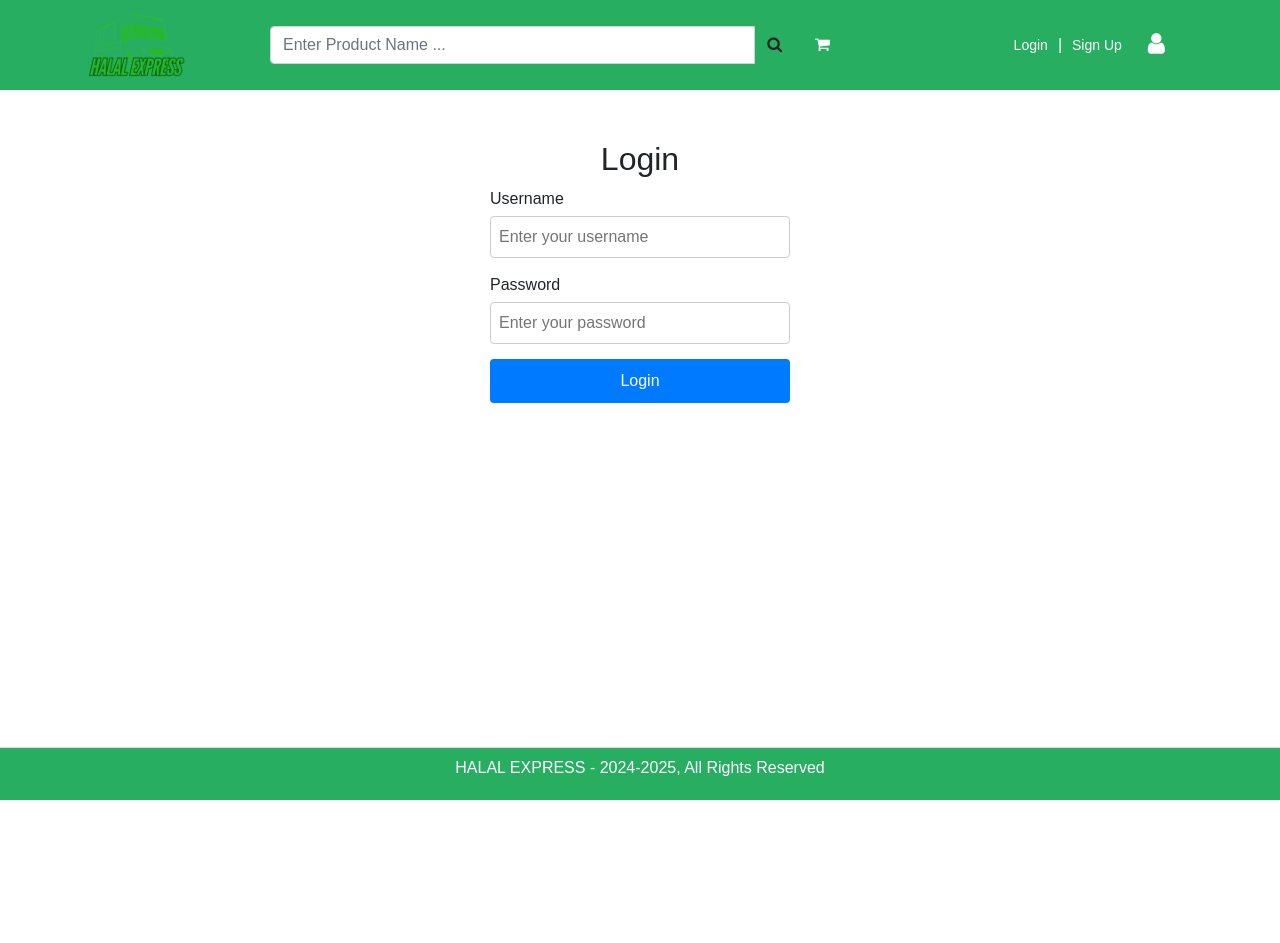
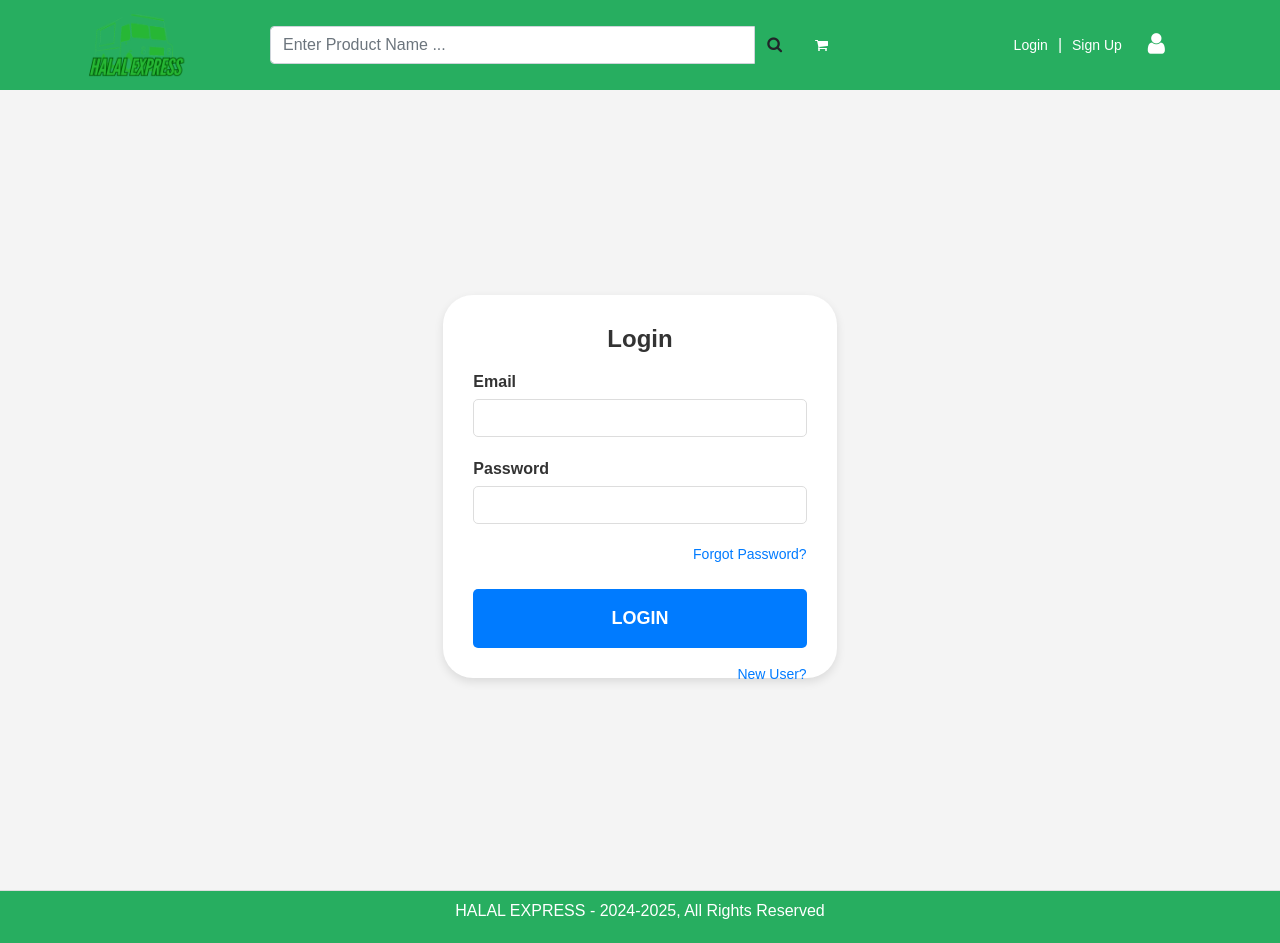
Before and after one commit to NiKoLai1007/HalalWeb, a React (Create React App) app in the folder frontend/: page /login in a window 1280 px wide. Before the commit the page ends 800 px from the top, so only its background shows below. Built offline with nearby package versions, Linux system fonts and the light colour scheme; a web font is replaced by a local one.

Commit message:
update login

```diff
--- a/frontend/package.json
+++ b/frontend/package.json
@@ -12,6 +12,8 @@
     "react-router-dom": "^6.28.0",
     "react-scripts": "5.0.1",
     "react-toastify": "^9.1.3",
+    "axios": "^1.5.1",
+    "react-helmet": "^6.1.0",
     "web-vitals": "^2.1.4"
   },
   "scripts": {
--- a/frontend/src/App.css
+++ b/frontend/src/App.css
@@ -175,3 +175,120 @@ a {
 a:hover {
   text-decoration: underline;
 }
+
+/* login */
+
+/* General Styling */
+body {
+  font-family: Arial, sans-serif;
+  background-color: #f4f4f4;
+  margin: 0;
+  padding: 0;
+}
+
+/* Login Wrapper */
+.wrapper {
+  display: flex;
+  align-items: center;
+  justify-content: center;
+  min-height: 100vh;
+  padding: 20px;
+}
+
+/* Login Form */
+form.hey {
+  background: #ffffff;
+  padding: 30px;
+  border-radius: 30px;
+  box-shadow: 0 4px 10px rgba(0, 0, 0, 0.1);
+  width: 100%;
+  max-width: 400px;
+}
+
+form.hey h1 {
+  text-align: center;
+  font-size: 24px;
+  font-weight: bold;
+  margin-bottom: 20px;
+  color: #333333;
+}
+
+/* Form Group */
+.form-group {
+  margin-bottom: 20px;
+}
+
+.form-group label {
+  font-weight: 600;
+  color: #333333;
+  margin-bottom: 5px;
+  display: inline-block;
+}
+
+.form-group input {
+  width: 100%;
+  padding: 10px 15px;
+  border: 1px solid #ddd;
+  border-radius: 5px;
+  font-size: 16px;
+  color: #555;
+  transition: all 0.3s ease;
+}
+
+.form-group input:focus {
+  outline: none;
+  border-color: #007BFF;
+  box-shadow: 0 0 5px rgba(0, 123, 255, 0.5);
+}
+
+/* Invalid Input */
+.is-invalid {
+  border-color: #e3342f;
+}
+
+.invalid-feedback {
+  font-size: 14px;
+  color: #e3342f;
+  margin-top: 5px;
+}
+
+/* Buttons */
+button#login_button {
+  width: 100%;
+  background-color: #007BFF;
+  border: none;
+  color: white;
+  font-size: 18px;
+  font-weight: 600;
+  padding: 10px 20px;
+  border-radius: 5px;
+  cursor: pointer;
+  transition: background-color 0.3s ease;
+}
+
+button#login_button:hover {
+  background-color: #0056b3;
+}
+
+/* Links */
+a {
+  color: #007BFF;
+  text-decoration: none;
+  font-size: 14px;
+  transition: color 0.3s ease;
+}
+
+a:hover {
+  color: #0056b3;
+}
+
+/* Responsive Styling */
+@media (max-width: 768px) {
+  .wrapper {
+      padding: 10px;
+  }
+
+  form.hey {
+      padding: 20px;
+  }
+}
--- a/frontend/src/Components/Layout/Loader.js
+++ b/frontend/src/Components/Layout/Loader.js
@@ -1,12 +1,12 @@
-// import React from 'react'
+import React from 'react'
 
-// const Loader = () => {
-//     return (
-//         <div class="overlay">
-//   <div class="loader"></div>
-// </div>
+const Loader = () => {
+    return (
+        <div class="overlay">
+  <div class="loader"></div>
+</div>
 
-//     )
-// }
+    )
+}
 
-// export default Loader
+export default Loader
--- a/frontend/src/Components/User/Login.js
+++ b/frontend/src/Components/User/Login.js
@@ -1,44 +1,171 @@
-import React, { useState } from 'react';
+import React, { Fragment, useState, useEffect } from 'react';
+import { Link, useNavigate, useLocation } from 'react-router-dom';
+import Loader from '../Layout/Loader';
+import Metadata from '../Layout/Metadata';
+import { toast } from 'react-toastify';
+import 'react-toastify/dist/ReactToastify.css';
+import axios from 'axios';
+import { authenticate } from '../../utils/helpers';
+import { getUser } from '../../utils/helpers';
 
-function Login() {
-  const [username, setUsername] = useState('');
+const Login = () => {
+    const [email, setEmail] = useState('');
     const [password, setPassword] = useState('');
+    const [loading, setLoading] = useState(false);
+    const [emailError, setEmailError] = useState('');
+    const [passwordError, setPasswordError] = useState('');
 
-  const handleSubmit = (e) => {
-    e.preventDefault();
-    console.log('Username:', username);
-    console.log('Password:', password);
-    // Add authentication logic here
+    const navigate = useNavigate();
+    let location = useLocation();
+    const redirect = location.search ? new URLSearchParams(location.search).get('redirect') : '';
+    const notify = (error) =>
+        toast.error(error, {
+            position: toast.POSITION.BOTTOM_RIGHT,
+        });
+
+    const login = async (email, password) => {
+        try {
+            const config = {
+                headers: {
+                    'Content-Type': 'application/json',
+                },
             };
 
+            // Add email validation
+            if (!email.match(/^([\w.%+-]+)@([\w-]+\.)+([\w]{2,})$/i)) {
+                setEmailError('Invalid email');
+                return;
+            } else {
+                setEmailError('');
+            }
+
+            // Add password validation
+            if (!password) {
+                setPasswordError('Password is required');
+                return;
+            } else {
+                setPasswordError('');
+            }
+
+            const { data } = await axios.post(`http://localhost:4001/api/v1/login`, { email, password }, config);
+            console.log(data);
+            authenticate(data, () => navigate('/'));
+        } catch (error) {
+            toast.error('Invalid user or password', {
+                position: toast.POSITION.BOTTOM_RIGHT,
+            });
+        }
+    };
+
+    const submitHandler = (e) => {
+        e.preventDefault();
+
+        // Add email and password validation
+        if (!email) {
+            setEmailError('Email is required');
+        } else if (!email.match(/^([\w.%+-]+)@([\w-]+\.)+([\w]{2,})$/i)) {
+            setEmailError('Invalid email');
+        } else {
+            setEmailError('');
+        }
+
+        if (!password) {
+            setPasswordError('Password is required');
+        } else {
+            setPasswordError('');
+        }
+
+        // If either email or password is blank, return without attempting login
+        if (!email || !password) {
+            return;
+        }
+
+        login(email, password);
+    };
+
+    useEffect(() => {
+        if (getUser() && redirect === 'shipping') {
+            navigate(`/${redirect}`);
+        }
+    }, []);
+
     return (
-    <div style={{ display: 'flex', flexDirection: 'column', alignItems: 'center', marginTop: '50px' }}>
-      <h2>Login</h2>
-      <form onSubmit={handleSubmit} style={{ display: 'flex', flexDirection: 'column', width: '300px' }}>
-        <label htmlFor="username" style={{ marginBottom: '5px' }}>Username</label>
+        <Fragment>
+            {loading ? (
+                <Loader />
+            ) : (
+                <Fragment>
+                    <Metadata title={'Login'} />
+
+                    <div className="login row wrapper justify-content-center">
+                        {/* <div className="col-12 col-md-5">
+                            <img
+                                src="images/loginpic2.png"
+                                alt="Your Image"
+                                className="img-fluid"
+                                style={{ height: '450px' }}
+                            />
+                        </div> */}
+
+                        <div className="col-12 col-md-4 ">
+                            <form
+                                className="hey"
+                                onSubmit={submitHandler}
+                                style={{ borderRadius: '30px' }}
+                            >
+                                <h1 className="mb-3 font-weight-bold">Login</h1>
+                                <div className="form-group">
+                                    <label htmlFor="email_field">Email</label>
                                     <input
-          type="text"
-          id="username"
-          value={username}
-          onChange={(e) => setUsername(e.target.value)}
-          style={{ padding: '8px', marginBottom: '15px', border: '1px solid #ccc', borderRadius: '4px' }}
-          placeholder="Enter your username"
+                                        type="email"
+                                        id="email_field"
+                                        className={`form-control ${emailError ? 'is-invalid' : ''}`}
+                                        value={email}
+                                        onChange={(e) => {
+                                            setEmail(e.target.value);
+                                            setEmailError('');
+                                        }}
                                     />
-        <label htmlFor="password" style={{ marginBottom: '5px' }}>Password</label>
+                                    {emailError && <div className="invalid-feedback">{emailError}</div>}
+                                </div>
+
+                                <div className="form-group">
+                                    <label htmlFor="password_field">Password</label>
                                     <input
                                         type="password"
-          id="password"
+                                        id="password_field"
+                                        className={`form-control ${passwordError ? 'is-invalid' : ''}`}
                                         value={password}
-          onChange={(e) => setPassword(e.target.value)}
-          style={{ padding: '8px', marginBottom: '15px', border: '1px solid #ccc', borderRadius: '4px' }}
-          placeholder="Enter your password"
+                                        onChange={(e) => {
+                                            setPassword(e.target.value);
+                                            setPasswordError('');
+                                        }}
                                     />
-        <button type="submit" style={{ padding: '10px', backgroundColor: '#007BFF', color: '#fff', border: 'none', borderRadius: '4px', cursor: 'pointer' }}>
-          Login
+                                    {passwordError && <div className="invalid-feedback">{passwordError}</div>}
+                                </div>
+
+                                <Link to="/password/forgot" className="float-right mb-4">
+                                    Forgot Password?
+                                </Link>
+
+                                <button
+                                    id="login_button"
+                                    type="submit"
+                                    className="btn btn-block py-3"
+                                >
+                                    LOGIN
                                 </button>
+
+                                <Link to="/register" className="float-right mt-3">
+                                    New User?
+                                </Link>
                             </form>
                         </div>
+                    </div>
+                </Fragment>
+            )}
+        </Fragment>
     );
-}
+};
 
 export default Login;
--- /dev/null
+++ b/frontend/src/utils/helpers.js
@@ -0,0 +1,47 @@
+import { toast } from 'react-toastify';
+import 'react-toastify/dist/ReactToastify.css';
+export const authenticate = (data, next) => {
+    if (window !== 'undefined') {
+        // console.log('authenticate', response)
+        sessionStorage.setItem('token', JSON.stringify(data.token));
+        sessionStorage.setItem('user', JSON.stringify(data.user));
+    }
+    next();
+};
+
+export const getToken = () => {
+    if (window !== 'undefined') {
+        if (sessionStorage.getItem('token')) {
+            return JSON.parse(sessionStorage.getItem('token'));
+        } else {
+            return false;
+        }
+    }
+};
+
+// access user name from session storage
+export const getUser = () => {
+    if (window !== 'undefined') {
+        if (sessionStorage.getItem('user')) {
+            return JSON.parse(sessionStorage.getItem('user'));
+        } else {
+            return false;
+        }
+    }
+};
+
+// remove token from session storage
+export const logout = next => {
+    if (window !== 'undefined') {
+        sessionStorage.removeItem('token');
+        sessionStorage.removeItem('user');
+    }
+    next();
+};
+
+export const errMsg = (message = '') => toast.error(message, {
+    position: toast.POSITION.BOTTOM_CENTER
+});
+export const successMsg = (message = '') => toast.success(message, {
+    position: toast.POSITION.BOTTOM_CENTER
+});
```
Also changed, not shown: frontend/src/Components/Layout/Metadata.js (+10 -10 lines), frontend/src/Components/Layout/Toast.js (+38 -38 lines), 1 other file (tests, documents, lock files or other folders). Lines whose indentation alone changed are shown as unchanged.
